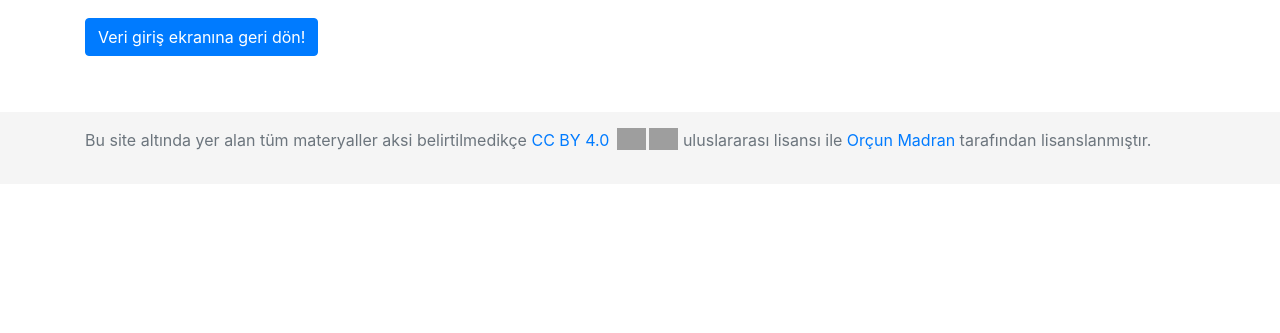
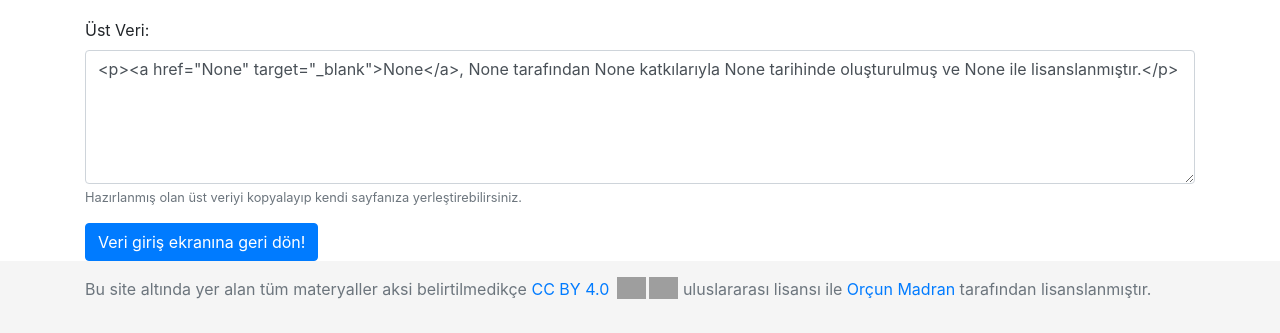
Before and after one commit to orcunmadran/net.acikders.web, a Django app: page /metadata/ in a window 1280 px wide. Shown: the part 616-949 px from the top of the page. Before the commit the page ends 766 px from the top, so only its background shows below. Run offline with Django 3.2, Linux system fonts and the light colour scheme; some libraries are stand-ins or nearby versions; grey boxes are pictures that could not be loaded.

Commit message:
Update metadata.html

```diff
--- a/django/templates/metadata.html
+++ b/django/templates/metadata.html
@@ -1,6 +1,7 @@
 {% extends "base.html" %}
 
 {% block content %}
+
     <h1 class="mt-5">AEK Üst Veri</h1>
     <p class="lead">Üst veriler:</p>
     <ol>
@@ -22,6 +23,15 @@
         <li>Öğrenim Kaynağı Tipi: {{ learningResourceType }}</li>
         <li>İhtiyaç Duyulan Süre: {{ timeRequired }}</li>
     </ol>
+    <form>
+        <div class="form-group">
+        <label for="metaHTML">Üst Veri:</label>
+        <textarea class="form-control" id="metaHTML" name="metaHTML" rows="5">
+<p><a href="{{ identifier }}" target="_blank">{{ title }}</a>, {{ creator }} tarafından {{ contributor }} katkılarıyla {{ date }} tarihinde oluşturulmuş ve {{ license }} ile lisanslanmıştır.</p>
+        </textarea>
+        <small id="descriptionHelp" class="form-text text-muted">Hazırlanmış olan üst veriyi kopyalayıp kendi sayfanıza yerleştirebilirsiniz.</small>
+      </div>
+    </form>
     <button class="btn btn-primary" onclick="goBack()">Veri giriş ekranına geri dön!</button>
     <script>
     function goBack() {
```
